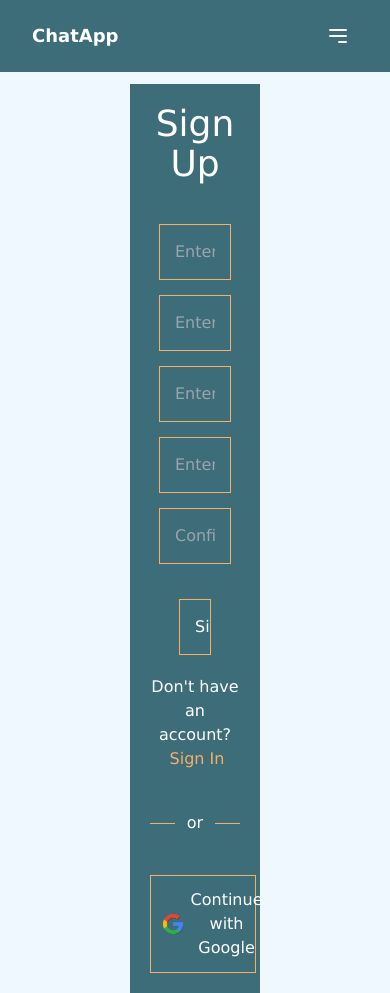
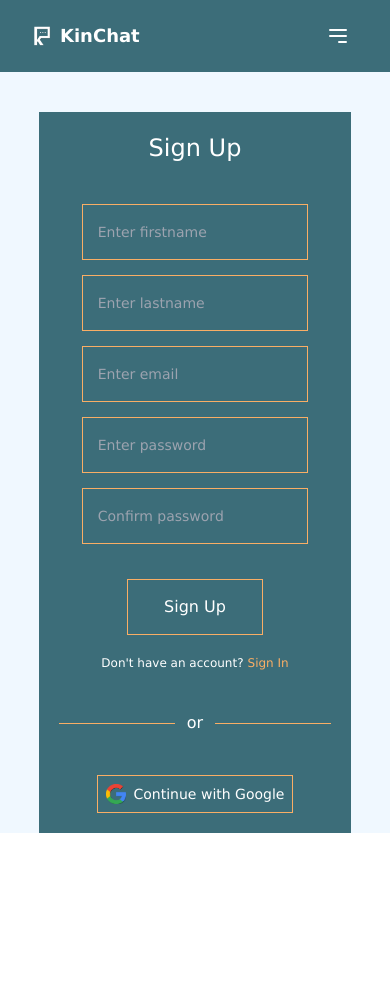
Before and after one commit to MOHAMMED-ANEES-M/ChatApp-Client, a React (Create React App) app: page / in a window 390 px wide. After the commit the page ends 873 px from the top, so only its background shows below. Built offline with nearby package versions, Linux system fonts and the light colour scheme; no server answers.

Commit message:
modified logo

```diff
--- a/public/index.html
+++ b/public/index.html
@@ -8,8 +8,15 @@
       name="description"
       content="Web site created using create-react-app"
     />
+    <link rel="icon" href="./assets/KinChatLogo.png" />
+    <style>
+      link[rel="icon"] {
+        width: 50px;
+        height: auto;
+      }
+    </style>
 
-    <title>Chat App</title>
+    <title>KinChat</title>
   </head>
   <body>
     <noscript>You need to enable JavaScript to run this app.</noscript>
--- a/src/App.css
+++ b/src/App.css
@@ -4,3 +4,11 @@
   padding: 0;
   font-family: Verdana, Geneva, Tahoma, sans-serif;
 }
+
+*::-webkit-scrollbar {
+  display: none;
+}
+* {
+  -ms-overflow-style: none;
+  scrollbar-width: none;
+}
--- a/src/Components/Navbar/Navbar.jsx
+++ b/src/Components/Navbar/Navbar.jsx
@@ -2,7 +2,7 @@ import React, { useState } from 'react'
 import './Navbar.css'
 import { Link, Outlet, useNavigate } from 'react-router-dom';
 import { useUser } from '../../context/UserContext';
-
+import logo from '../../assets/KinChatLogo.png'
 
     const Navbar = () => {
 
@@ -34,7 +34,10 @@ import { useUser } from '../../context/UserContext';
            <nav className={`  ${token ? 'hidden' : 'nav-div p-4'}`}>
           <div className="container mx-auto flex items-center justify-between px-4">
             <div className="text-white font-bold text-lg">
-              ChatApp
+              <Link to='/'>
+                <div className='flex gap-2 items-center'>
+                  <img src={logo} alt="" className='w-5 h-5'/>KinChat
+                  </div></Link>
             </div>
             {/* <div className="hidden md:flex space-x-4">
               <a href="#" className="text-white hover:text-gray-300">About</a>
--- a/src/Login.jsx
+++ b/src/Login.jsx
@@ -105,14 +105,14 @@ const Login = () => {
   return (
     <div>
 
-      <div className='signup w-1/3 m-auto text-center text-white mt-10 mb-5  p-10 '>
-        <h1 className='text-4xl mb-16'>Sign In</h1>
+      <div className='signup w-[80%] sm:w-[70%] md:w-[50%] lg:w-[35%] m-auto text-center text-white mt-10 mb-10 p-5 sm:p-10 '>
+        <h1 className='text-2xl sm:text-4xl mb-16'>Sign In</h1>
         <form className='text-center' onSubmit={handleSubmit}>
-            <input className='w-4/5' type="text" name='email' placeholder='Enter your email...' onChange={handleChange}/><br />
-            <input className='w-4/5' type="password" name='password' placeholder='Enter your password...' onChange={handleChange}/><br />
-            <input className='signup1-btn w-2/6 mt-5 mb-10' type="submit" value="Sign In" />
+            <input className='w-10/12 sm:w-4/5 placeholder:text-sm' type="text" name='email' placeholder='Enter email' onChange={handleChange}/><br />
+            <input className='w-10/12 sm:w-4/5 placeholder:text-sm' type="password" name='password' placeholder='Enter password' onChange={handleChange}/><br />
+            <input className='signup1-btn w-3/6 sm:w-2/6 mt-5 mb-10' type="submit" value="Sign In" />
         </form>
-        <p>Don't have an account?
+        <p className='text-xs sm:text-base'>Don't have an account?
           <Link to='/'><span className='ms-1 cursor-pointer'>Sign Up</span></Link>
         </p>
         <div className='flex items-center justify-center gap-3 mt-10 '>
@@ -120,7 +120,7 @@ const Login = () => {
           <p>or</p>
           <hr className='w-[50%] border-[#f9ae65]'/>
         </div>
-        <button className='flex items-center gap-2 border border-[#f9ae65] p-3 m-auto mt-10 signup1-btn' onClick={handleGoogleSignIn}>
+        <button className='flex items-center text-sm sm:text-base gap-2 border border-[#f9ae65] p-2 sm:p-3 m-auto mt-10 signup1-btn' onClick={handleGoogleSignIn}>
           <img src={google} alt="" className='w-5 h-5'/>
           Continue with Google
         </button>
--- a/src/SignUp/SingnUp.jsx
+++ b/src/SignUp/SingnUp.jsx
@@ -101,17 +101,17 @@ const SingnUp = () => {
   return (
     <div>
 
-      <div className='signup w-1/3 m-auto mt-3  p-5 text-center text-white'>
-        <h1 className='text-4xl mb-10'>Sign Up</h1>
+      <div className='signup w-[80%] sm:w-[70%] md:w-[50%] lg:w-[35%] m-auto mt-10 mb-10  p-5 sm:p-10 text-center text-white'>
+        <h1 className='text-2xl sm:text-4xl mb-10'>Sign Up</h1>
         <form onSubmit={handleSubmit} className='text-center'>
-            <input className='w-4/5' type="text" name='firstname' placeholder='Enter your firstname...' onChange={handleChange} /><br />
-            <input className='w-4/5' type="text" name='lastname' placeholder='Enter your lastname...' onChange={handleChange}/><br />
-            <input className='w-4/5' type="text" name='email' placeholder='Enter your email...' onChange={handleChange}/><br />
-            <input className='w-4/5' type="password" name='password' placeholder='Enter your password...' onChange={handleChange}/><br />
-            <input className='w-4/5' type="password" name='confirmpassword' placeholder='Confirm password...' onChange={handleChange}/><br />
-            <input className='signup1-btn w-2/6 mt-5 mb-5' type="submit" value="Sign Up" />
+            <input className='w-10/12 sm:w-4/5 placeholder:text-sm' type="text" name='firstname' placeholder='Enter firstname' onChange={handleChange} /><br />
+            <input className='w-10/12 sm:w-4/5 placeholder:text-sm' type="text" name='lastname' placeholder='Enter lastname' onChange={handleChange}/><br />
+            <input className='w-10/12 sm:w-4/5 placeholder:text-sm' type="text" name='email' placeholder='Enter email' onChange={handleChange}/><br />
+            <input className='w-10/12 sm:w-4/5 placeholder:text-sm' type="password" name='password' placeholder='Enter password' onChange={handleChange}/><br />
+            <input className='w-10/12 sm:w-4/5 placeholder:text-sm' type="password" name='confirmpassword' placeholder='Confirm password' onChange={handleChange}/><br />
+            <input className='signup1-btn w-3/6 sm:w-2/6 mt-5 mb-5' type="submit" value="Sign Up" />
         </form>
-        <p>Don't have an account?
+        <p className='text-xs sm:text-base'>Don't have an account?
           <Link to='login'><span className='ms-1 cursor-pointer'>Sign In</span></Link>
         </p>
         <div className='flex items-center justify-center gap-3 mt-10 '>
@@ -119,7 +119,7 @@ const SingnUp = () => {
           <p>or</p>
           <hr className='w-[50%] border-[#f9ae65]'/>
         </div>
-        <button className='flex items-center gap-2 border border-[#f9ae65] p-3 m-auto mt-10 signup1-btn' onClick={handleGoogleSignUp}>
+        <button className='flex items-center text-sm sm:text-base gap-2 border border-[#f9ae65] p-2 sm:p-3 m-auto mt-10 signup1-btn' onClick={handleGoogleSignUp}>
           <img src={google} alt="" className='w-5 h-5'/>
           Continue with Google
         </button>
```
Also changed, not shown: public/assets/KinChatLogo.png (added), src/assets/KinChatLogo.png (added).
